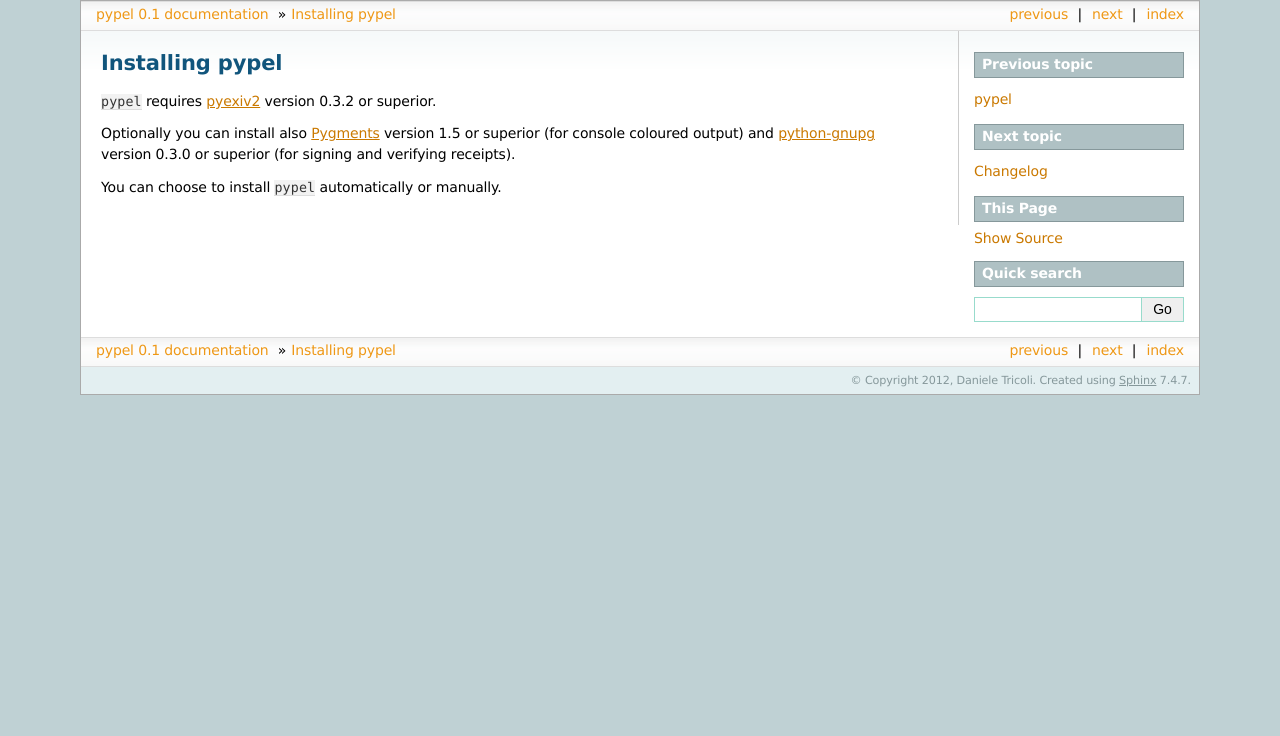
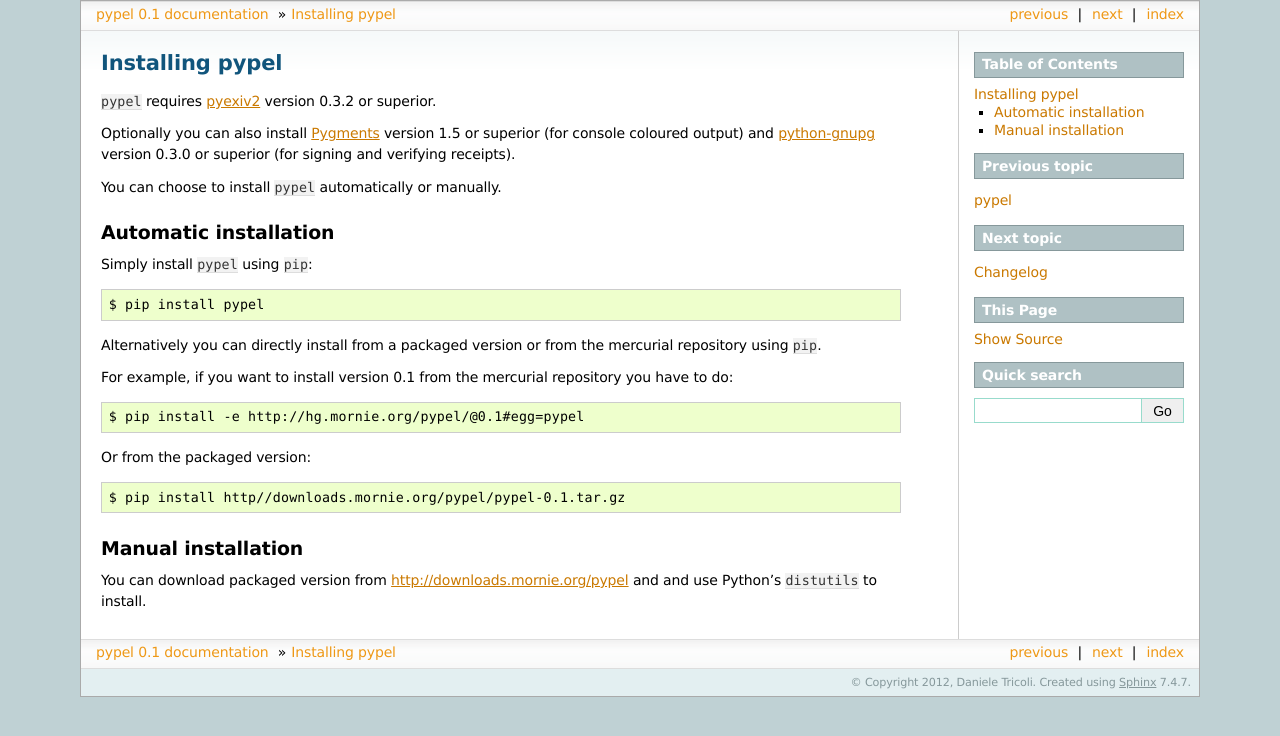
Before and after one commit to eriol/pypel, a Sphinx documentation site: the page built from docs/installing_pypel.rst, in a window 1280 px wide. Shown: the top 736 px of the page. Built offline with Sphinx 7.4.7, drawn with Linux system fonts in a browser that asks for light colours.

Commit message:
Completed installation docs

```diff
--- a/docs/installing_pypel.rst
+++ b/docs/installing_pypel.rst
@@ -4,9 +4,34 @@
 ``pypel`` requires `pyexiv2 <http://tilloy.net/dev/pyexiv2/>`_
 version 0.3.2 or superior.
 
-Optionally you can install also `Pygments <http://pygments.org/>`_ version 1.5
+Optionally you can also install `Pygments <http://pygments.org/>`_ version 1.5
 or superior (for console coloured output) and
 `python-gnupg <http://code.google.com/p/python-gnupg/>`_  version 0.3.0 or
 superior (for signing and verifying receipts).
 
 You can choose to install ``pypel`` automatically or manually.
+
+Automatic installation
+----------------------
+
+Simply install ``pypel`` using ``pip``::
+
+    $ pip install pypel
+
+Alternatively you can directly install from a packaged version or from the
+mercurial repository using ``pip``.
+
+For example, if you want to install version 0.1 from the mercurial repository
+you have to do::
+
+    $ pip install -e http://hg.mornie.org/pypel/@0.1#egg=pypel
+
+Or from the packaged version::
+
+    $ pip install http//downloads.mornie.org/pypel/pypel-0.1.tar.gz
+
+Manual installation
+-------------------
+
+You can download packaged version from http://downloads.mornie.org/pypel
+and and use Python's ``distutils`` to install.
```
